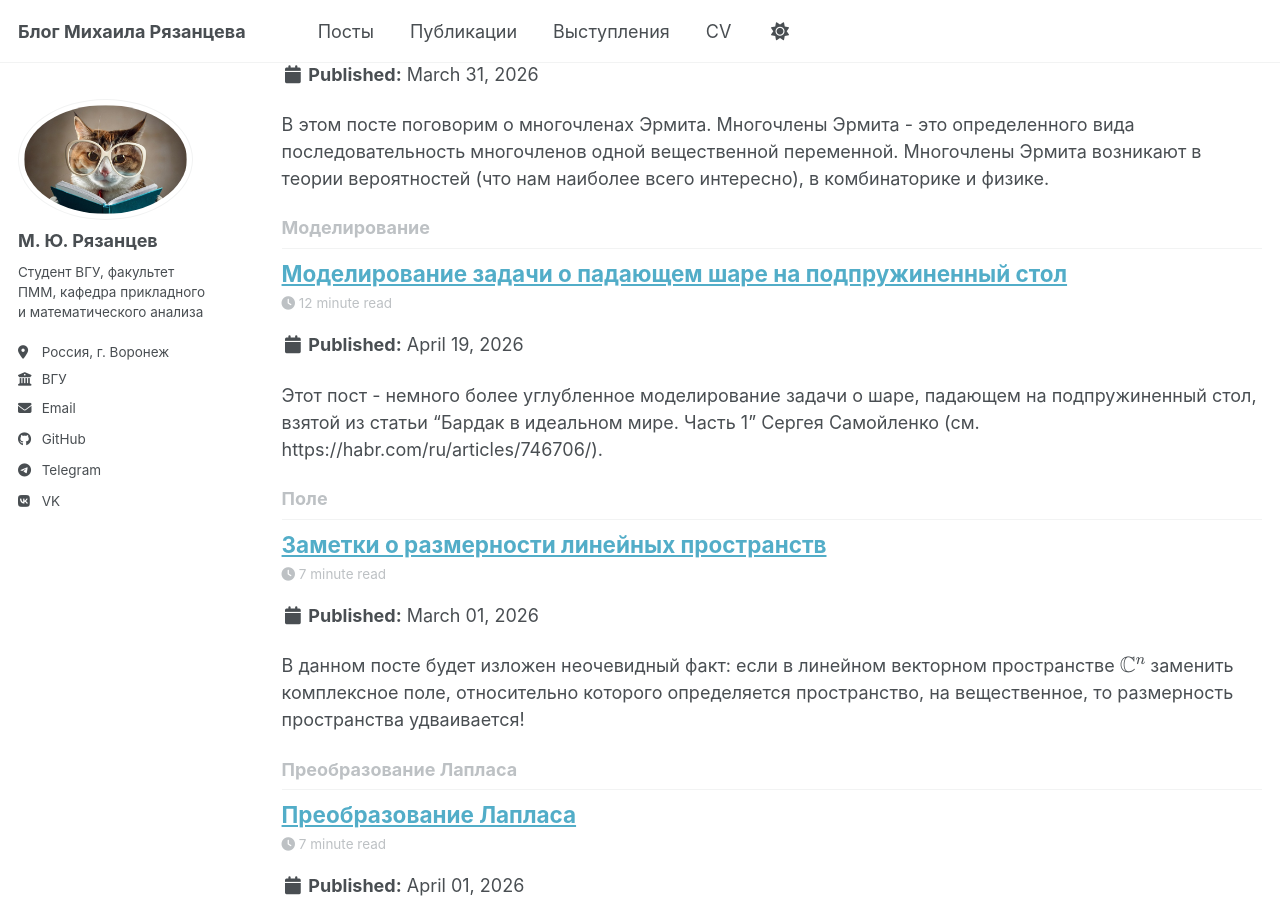
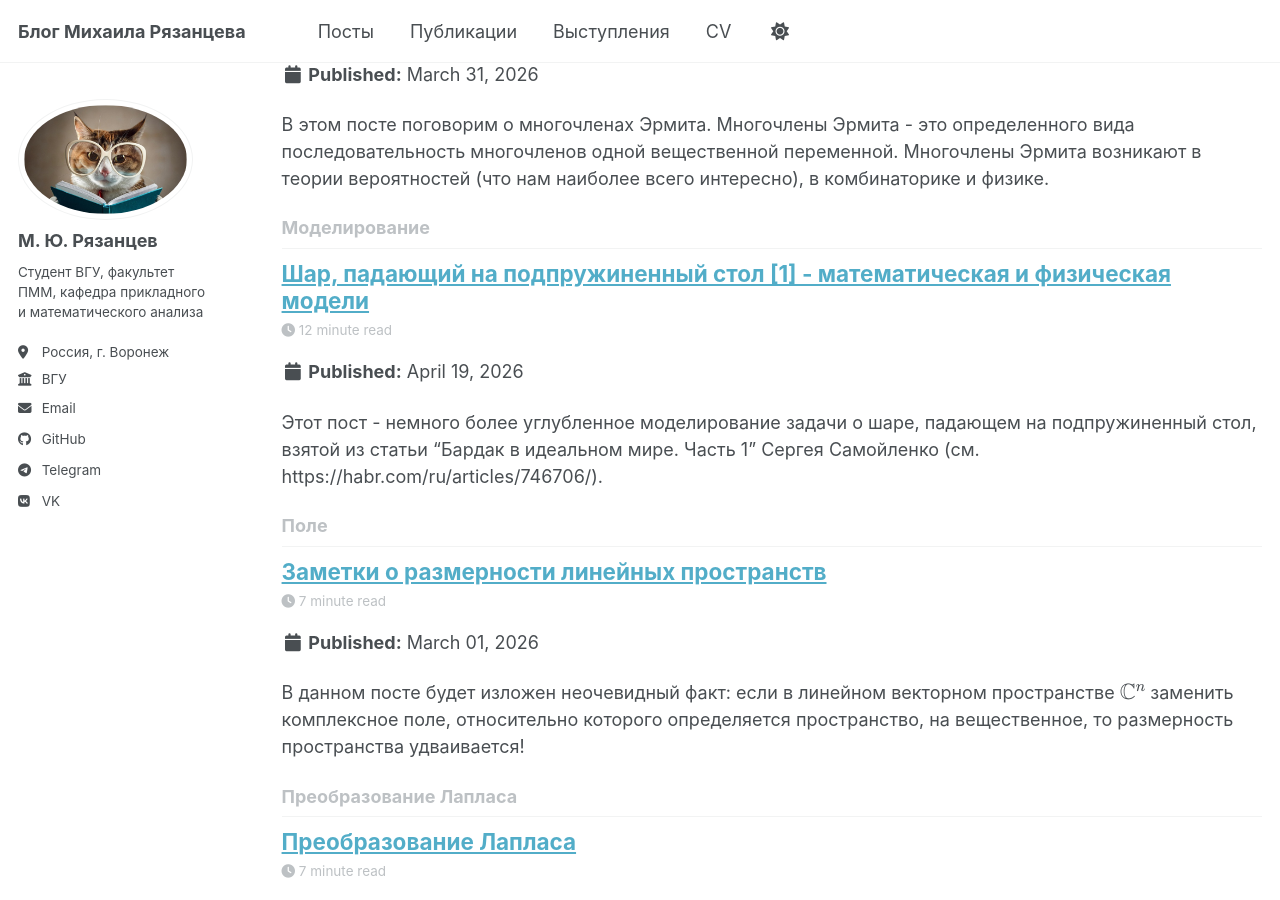
Before and after one commit to MRyazantsev/MRyazantsev.github.io, a Jekyll site: the page built from _pages/tag-archive.html, in a window 1280 px wide and 900 px high, scrolled down 2756 px. Built offline with Jekyll 4.4.1, drawn with Linux system fonts in a browser that asks for light colours; a script bundle is joined from its source files by our own code; library files that are not in the unit come from our copies; some of the changed text lies outside the part shown.

Commit message:
Update 2026-04-19-blog-post-10.md

```diff
--- a/_posts/2026-04-19-blog-post-10.md
+++ b/_posts/2026-04-19-blog-post-10.md
@@ -1,5 +1,5 @@
 ---
-title: "Моделирование задачи о падающем шаре на подпружиненный стол"
+title: "Шар, падающий на подпружиненный стол [1] - математическая и физическая модели"
 date: 2026-04-19
 permalink: /posts/2026/04/post10
 tags:
```
